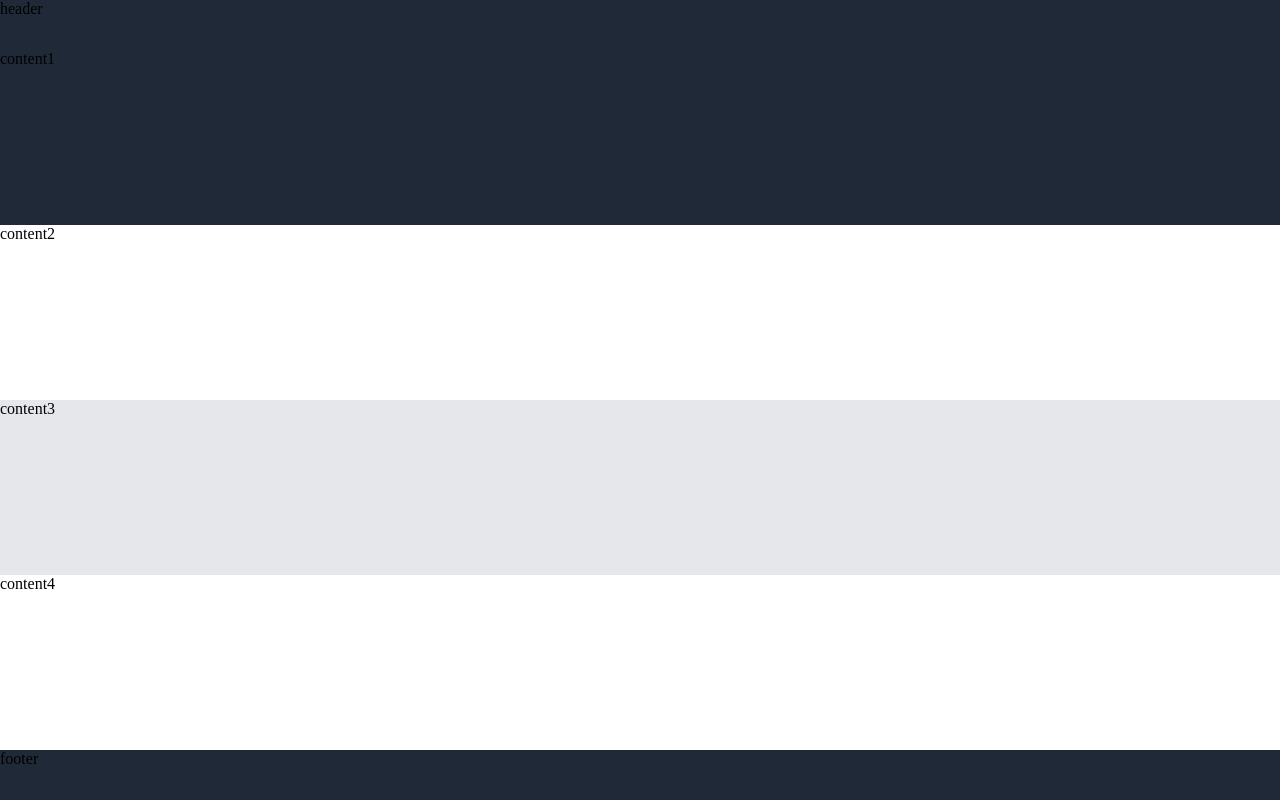
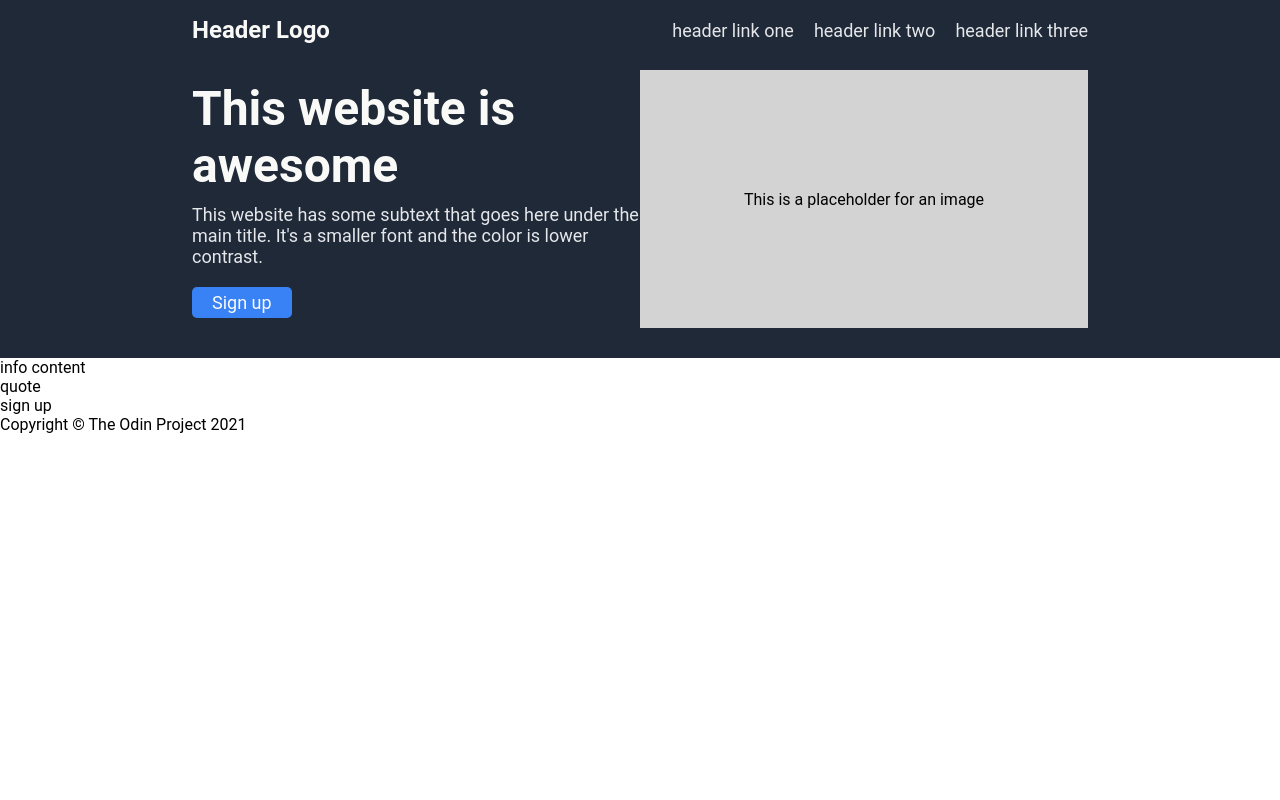
Before and after one commit to NoudGoedemondt/landing-page, a plain HTML site: page index.html in a window 1280 px wide. Drawn offline with Linux system fonts and the light colour scheme.

Commit message:
worked on header and hero

```diff
--- a/index.html
+++ b/index.html
@@ -8,24 +8,46 @@
 </head>
 <body>
     <header>
-        header
+        <div class="content">
+            <h1 id="header-logo">
+                Header Logo
+            </h1>
+            <ul id="header-links">
+                <li>header link one</li>
+                <li>header link two</li>
+                <li>header link three</li>
+            </ul>
+        </div>
     </header>
-    <main class="main">
+
     <div class="hero">
-            content1
+        <div class="content">
+            <div id="hero-text">
+                <h1>This website is awesome</h1>
+                <p>This website has some subtext that goes here under the main title.
+                    It's a smaller font and the color is lower contrast.</p>
+                <button>Sign up</button>
             </div>
+            <div id="hero-image">
+                This is a placeholder for an image
+            </div>
+        </div>
+    </div>
+
     <div class="info">
-            content2
+        info content
     </div>
+
     <div class="quote">
-            content3
+        quote
     </div>
+
     <div class="sign-up">
-            content4
+        sign up
     </div>
-    </main>
+
     <footer>
-        footer
+        Copyright © The Odin Project 2021
     </footer>
 </body>
 </html>
--- a/style.css
+++ b/style.css
@@ -1,39 +1,93 @@
-body {
-    display: flex;
-    flex-direction: column;
+* {
     margin: 0;
     padding: 0;
-    height: 100vh;
+    font-family: 'Roboto', sans-serif;
+
+    /*Add red outline to all elements
+    outline: red 1px auto;*/
 }
 
-main {
-    flex: 1;
+/*Have page content span only 70% of screen*/
+.content {
+    width: 70%;
     display: flex;
-    flex-direction: column;
 }
 
-main > .hero {
-    flex: 1;
-    background-color: #1F2937;
+/*Header styling*/
+header {
+    display: flex;
+    justify-content: center;
+    align-items: center;
+    background: #1F2937;
+    height: 60px;
+    width: 100%;
 }
 
-main > .info {
+header > .content {
+    justify-content: space-between;
+    align-items: center;
+}
+
+#header-logo {
+    font-size: 24px;
+    color: #F9FAF8;
+
+}
+
+#header-links {
+    font-size: 18px;
+    color: #E5E7EB;
+    display: flex;
+    list-style: none;
+    gap: 20px;
+}
+
+/*Hero styling*/
+.hero{
+    display: flex;
+    justify-content: center;
+    align-items: center;
+    background: #1F2937;
+    padding-top: 10px;
+    padding-bottom: 30px;
+}
+
+#hero-text {
     flex: 1;
 }
 
-main > .quote {
-    background: #E5E7EB;
+#hero-image {
     flex: 1;
+    display: flex;
+    background-color: lightgray;
+    justify-content: center;
+    align-items: center;
 }
 
-main > .sign-up {
-    flex: 1;
+#hero-text h1,
+#hero-text p,
+#hero-text button {
+    margin-top: 10px;
+    margin-bottom: 10px;
 }
 
-header, footer {
-    background: #1F2937;
-    height: 50px;
-    width: 100%;
-    flex-shrink: 0;
-    flex-grow: 0;
+#hero-text h1 {
+    font-size: 48px;
+    color: #F9FAF8;
 }
+
+#hero-text p {
+    font-size: 18px;
+    color: #E5E7EB;
+}
+
+#hero-text button {
+    font-size: 18px;
+    color: #F9FAF8;
+    background-color: #3882F6;
+    padding: 5px;
+    padding-left: 20px;
+    padding-right: 20px;
+    border: none;
+    border-radius: 5px;
+}
```
Also changed, not shown: img/generic-logo.png (deleted), img/generic-white-logo.png (added). Lines whose indentation alone changed are shown as unchanged.
